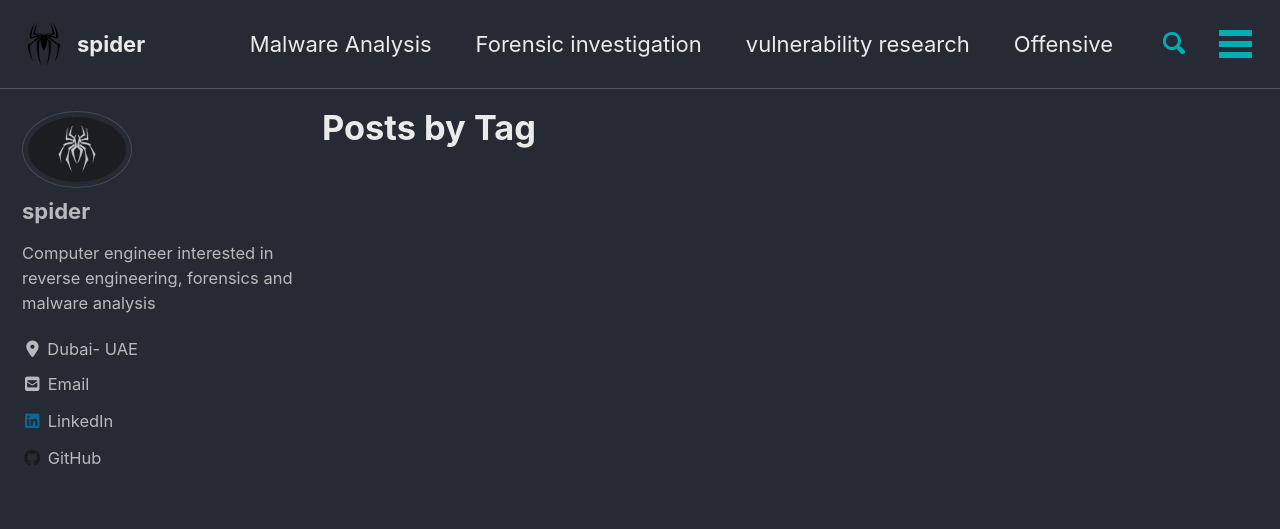
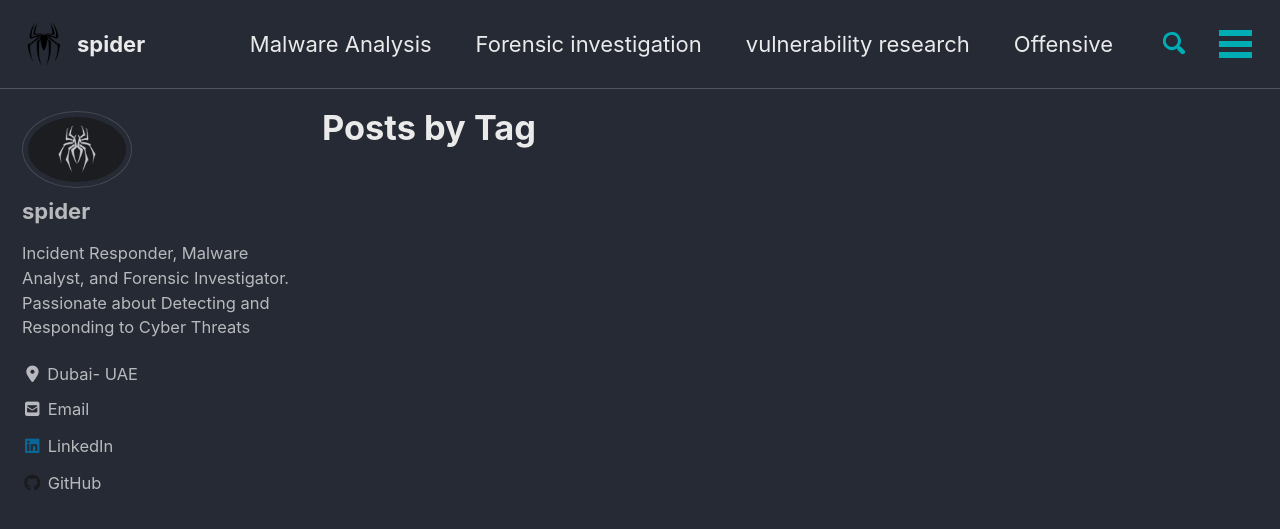
Before and after one commit to SpiderMSSP/spidermssp.github.io, a Jekyll site: the page built from _pages/tag-archive.md, in a window 1280 px wide and 900 px high. Shown: the top 529 px of the window. Built offline with Jekyll 4.4.1, drawn with Linux system fonts in a browser that asks for light colours; cached includes are drawn as plain includes; nearby versions of some CDN libraries.

Commit message:
bio update

```diff
--- a/_config.yml
+++ b/_config.yml
@@ -95,7 +95,7 @@ analytics:
 author:
   name             : "spider"
   avatar           : /assets/images/site_data/avatar.jpg # path of avatar image, e.g. "/assets/images/bio-photo.jpg"
-  bio              : "Computer engineer interested in reverse engineering, forensics and malware analysis "
+  bio              : "Incident Responder, Malware Analyst, and Forensic Investigator. Passionate about Detecting and Responding to Cyber Threats"
   location         : "Dubai- UAE"
   email            :
   links:
```
